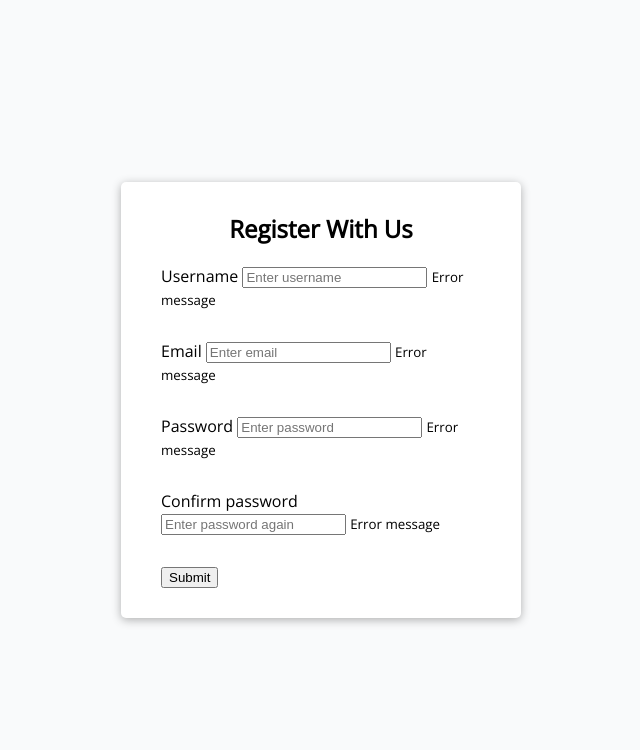
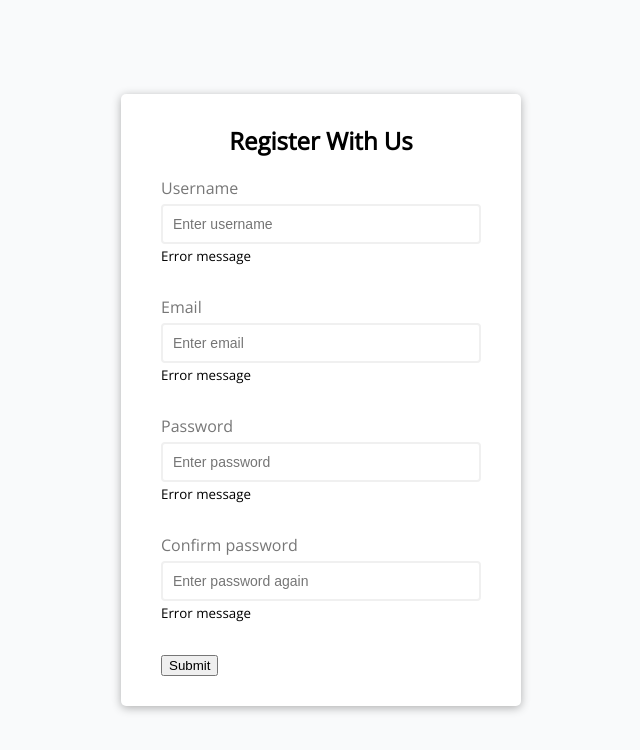
Before and after one commit to TechSnazzy/p1-form-validator, a plain HTML site: page index.html in a window 1280 px wide. Shown: the whole page, without its empty margins (319-959 px from the left). Drawn offline with nearby package versions, Linux system fonts and the light colour scheme.

Commit message:
Create color variables

```diff
--- a/style.css
+++ b/style.css
@@ -1,4 +1,9 @@
 @import url('https://fonts.googleapis.com/css2?family=Open+Sans&display=swap');
+
+:root {
+  --success-color: #2ecc71;
+  --error-color: #e74c3c;
+}
 
 * {
   box-sizing: border-box;
@@ -23,7 +28,7 @@ body {
 
 h2 {
   text-align: center;
-  margin: 0 0 20px;;
+  margin: 0 0 20px;
 }
 
 .form {
@@ -35,3 +40,23 @@ h2 {
   padding-bottom: 20px;
   position: relative;
 }
+
+.form-control label {
+  color: #777;
+  display: block;
+  margin-bottom: 5px;
+}
+
+.form-control input {
+  border: 2px solid #f0f0f0;
+  border-radius: 4px;
+  display: block;
+  width: 100%;
+  padding: 10px;
+  font-size: 14px;
+}
+
+.form-control input:focus {
+  outline: 0;
+  border-color: #777;
+}
```
